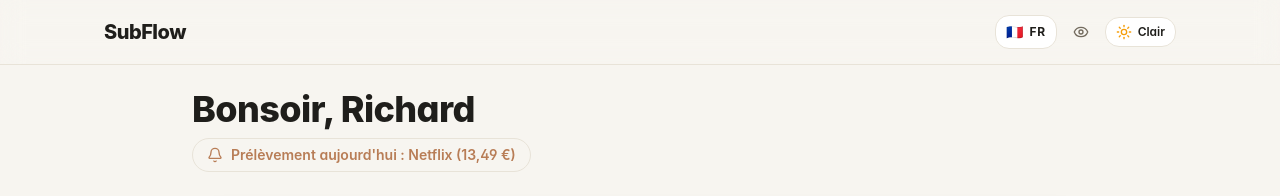
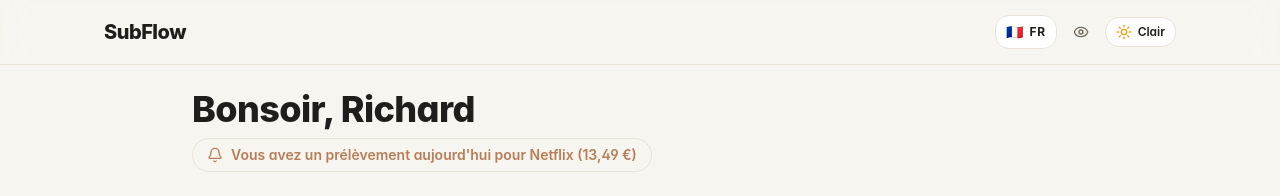
Before and after one commit to fnnktkygl-code/subflow, a Next.js app in the folder apps/web/: page / in a window 1280 px wide. Shown: the top 196 px of the page. Built offline with nearby package versions, Linux system fonts and the light colour scheme.

Commit message:
feat(copywriting): use warm, natural, and human phrases for financial insights

```diff
--- a/apps/web/src/components/ActionableInsightHeader.tsx
+++ b/apps/web/src/components/ActionableInsightHeader.tsx
@@ -50,27 +50,50 @@ export const ActionableInsightHeader: React.FC = () => {
     const occurrences = calculateUpcomingOccurrences(subscriptions, now, 60);
     const sortedUpcoming = occurrences.filter((occ) => occ.daysRemaining >= 0);
 
-    // Case A: Imminent renewal (today or within 3 days)
+    // Case A: Imminent renewal (today or within 7 days)
     if (sortedUpcoming.length > 0 && sortedUpcoming[0]) {
       const nextOcc = sortedUpcoming[0];
+      const subName = nextOcc.subscription.name;
+      const subAmount = displayAmount(nextOcc.subscription.amount);
+
       if (nextOcc.daysRemaining === 0) {
         return {
           type: 'imminent',
           text: locale === 'fr'
-            ? `Prélèvement aujourd'hui : ${nextOcc.subscription.name} (${displayAmount(nextOcc.subscription.amount)})`
-            : `Due today: ${nextOcc.subscription.name} (${displayAmount(nextOcc.subscription.amount)})`,
+            ? `Vous avez un prélèvement aujourd'hui pour ${subName} (${subAmount})`
+            : `You have a payment due today for ${subName} (${subAmount})`,
           colorClass: 'text-japandi-terracotta border-japandi-terracotta/30 bg-japandi-terracotta/10',
           icon: <Bell className="w-4 h-4 flex-shrink-0 text-japandi-terracotta" />
+        };
+      }
+      if (nextOcc.daysRemaining === 1) {
+        return {
+          type: 'imminent',
+          text: locale === 'fr'
+            ? `Vous avez un prélèvement demain pour ${subName} (${subAmount})`
+            : `You have a payment due tomorrow for ${subName} (${subAmount})`,
+          colorClass: 'text-japandi-terracotta border-japandi-terracotta/30 bg-japandi-sand/90',
+          icon: <Clock className="w-4 h-4 flex-shrink-0 text-japandi-terracotta" />
         };
       }
       if (nextOcc.daysRemaining <= 3) {
         return {
           type: 'imminent',
           text: locale === 'fr'
-            ? `Prochain prélèvement : ${nextOcc.subscription.name} dans ${nextOcc.daysRemaining} jour${nextOcc.daysRemaining > 1 ? 's' : ''}`
-            : `Next renewal: ${nextOcc.subscription.name} in ${nextOcc.daysRemaining} day${nextOcc.daysRemaining > 1 ? 's' : ''}`,
+            ? `Vous avez un prélèvement dans ${nextOcc.daysRemaining} jours pour ${subName} (${subAmount})`
+            : `You have a payment in ${nextOcc.daysRemaining} days for ${subName} (${subAmount})`,
           colorClass: 'text-japandi-terracotta border-japandi-terracotta/30 bg-japandi-sand/90',
           icon: <Clock className="w-4 h-4 flex-shrink-0 text-japandi-terracotta" />
+        };
+      }
+      if (nextOcc.daysRemaining <= 7) {
+        return {
+          type: 'imminent',
+          text: locale === 'fr'
+            ? `Votre prochain prélèvement sera ${subName} (${subAmount}) dans ${nextOcc.daysRemaining} jours`
+            : `Your next payment is ${subName} (${subAmount}) in ${nextOcc.daysRemaining} days`,
+          colorClass: 'text-japandi-pine border-japandi-border bg-japandi-elevated',
+          icon: <Clock className="w-4 h-4 flex-shrink-0 text-japandi-pine" />
         };
       }
     }
@@ -81,8 +104,8 @@ export const ActionableInsightHeader: React.FC = () => {
       return {
         type: 'warning',
         text: locale === 'fr'
-          ? `Budget dépassé : +${displayAmount(overAmount)} au-dessus de l'objectif`
-          : `Over target: +${displayAmount(overAmount)} exceeding monthly goal`,
+          ? `Attention, votre budget est dépassé de ${displayAmount(overAmount)} ce mois-ci`
+          : `Heads up, you are ${displayAmount(overAmount)} over your monthly budget`,
         colorClass: 'text-japandi-akane border-japandi-akane/30 bg-japandi-akane/10',
         icon: <AlertTriangle className="w-4 h-4 flex-shrink-0 text-japandi-akane" />
       };
@@ -94,23 +117,35 @@ export const ActionableInsightHeader: React.FC = () => {
       return {
         type: 'healthy',
         text: locale === 'fr'
-          ? `Objectif respecté : ${displayAmount(buffer)} restant sur le budget cible`
-          : `On track: ${displayAmount(buffer)} remaining under monthly target`,
+          ? `Bravo, il vous reste ${displayAmount(buffer)} sur votre budget ce mois-ci`
+          : `Great job, you have ${displayAmount(buffer)} left in your budget this month`,
         colorClass: 'text-japandi-pine border-japandi-pine/30 bg-japandi-pine/10',
         icon: <CheckCircle2 className="w-4 h-4 flex-shrink-0 text-japandi-pine" />
       };
     }
 
     // Case D: General healthy summary
+    if (subscriptions.length === 0) {
+      return {
+        type: 'neutral',
+        text: locale === 'fr'
+          ? 'Ajoutez vos premiers abonnements pour commencer votre suivi'
+          : 'Add your first subscriptions to start tracking',
+        colorClass: 'text-japandi-pine border-japandi-border bg-japandi-elevated',
+        icon: <Activity className="w-4 h-4 flex-shrink-0 text-japandi-pine" />
+      };
+    }
+
     return {
       type: 'neutral',
       text: locale === 'fr'
-        ? `Gestion active de ${subscriptions.length} abonnement${subscriptions.length > 1 ? 's' : ''}`
-        : `Active tracking of ${subscriptions.length} subscription${subscriptions.length > 1 ? 's' : ''}`,
+        ? 'Tout est calme : aucun prélèvement prévu dans les prochains jours'
+        : 'All clear: no payments due in the next few days',
       colorClass: 'text-japandi-pine border-japandi-border bg-japandi-elevated',
       icon: <Activity className="w-4 h-4 flex-shrink-0 text-japandi-pine" />
     };
   }, [subscriptions, totalMonthly, spendingGoal, locale, isAmountBlurred]);
+
 
 
 
```
